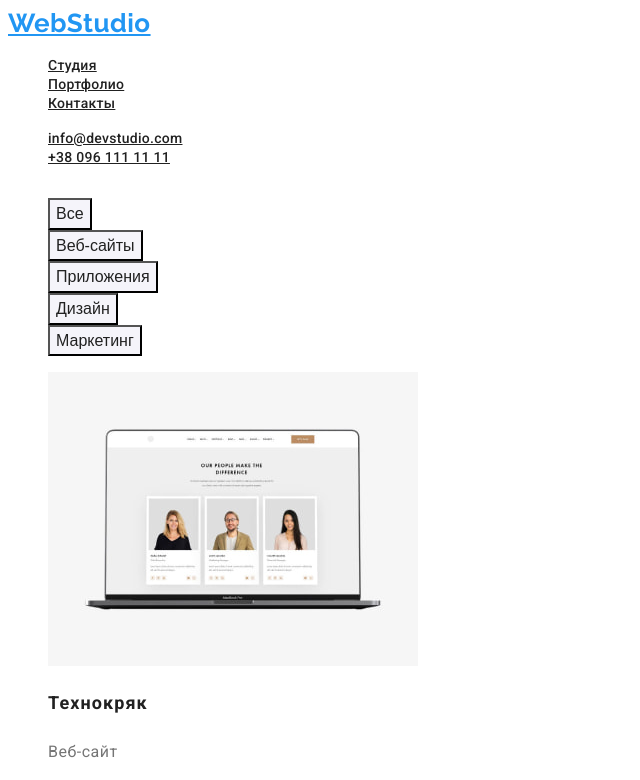
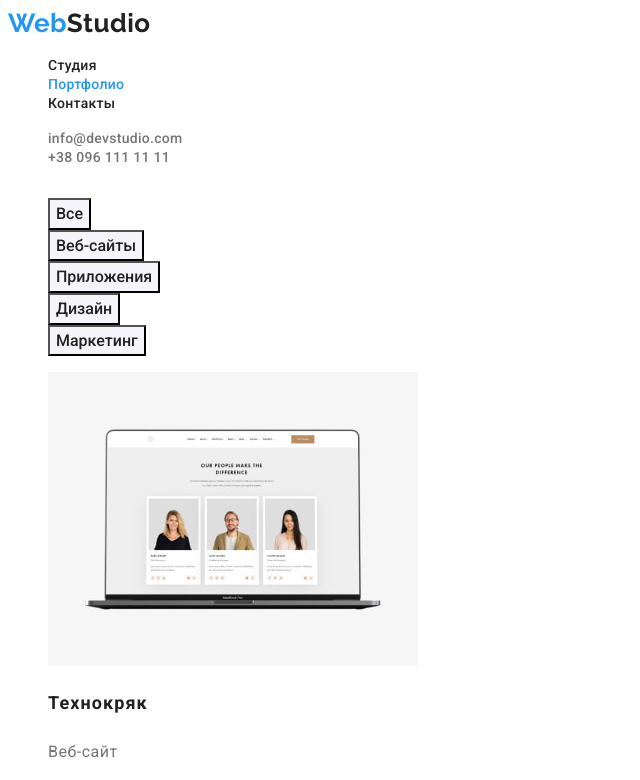
Before and after one commit to MilenaNeradovich/goit-markup-hw-02, a plain HTML site: page portfolio.html in a window 1280 px wide. Shown: the top 780 px of the page, without its empty margins (0-640 px from the left). Drawn offline with Linux system fonts and the light colour scheme.

Commit message:
Исправление ошибок в ДР 2

```diff
--- a/css/styles.css
+++ b/css/styles.css
@@ -24,6 +24,10 @@ ul {
   list-style: none;
 }
 
+a {
+  text-decoration: none;
+}
+
 .logo {
   color: var(--accent-color);
   font-family: Raleway, sans-serif;
@@ -31,7 +35,9 @@ ul {
   font-size: 26px;
   line-height: 1.2;
 }
-
+.logo-header {
+  color: var(--main-text-color);
+}
 /* site-nav */
 .site-nav .link {
   color: var(--main-text-color);
@@ -45,9 +51,13 @@ ul {
   color: var(--accent-color);
 }
 
+.site-nav .link.current {
+  color: var(--accent-color);
+}
+
 /* site-contacts */
 .site-contacts .link {
-  color: var(--main-text-color);
+  color: var(--second-color-text);
   font-weight: 500;
   font-size: 14px;
   line-height: 1.14;
@@ -57,6 +67,7 @@ ul {
 .site-contacts .link:focus {
   color: var(--accent-color);
 }
+
 .hero {
   background-color: #2f303a;
   width: 1600px;
@@ -137,9 +148,12 @@ ul {
 .footer {
   background-color: #2f303a;
 }
-
+.logo-footer {
+  color: var(--white-color);
+}
 /* contacts-footer */
 .contacts-footer {
+  font-style: normal;
   font-weight: 400;
   font-size: 14px;
   line-height: 1.71;
@@ -161,6 +175,7 @@ ul {
 .portfolio-nav .link {
   color: var(--main-text-color);
   background-color: #f5f4fa;
+  font-family: inherit;
   cursor: pointer;
   font-weight: 500;
   font-size: 16px;
--- a/portfolio.html
+++ b/portfolio.html
@@ -14,14 +14,14 @@
 
 <body>
     <header>
-        <a href="#" class="logo">WebStudio</a>
+        <a href="#" class="logo">Web<span class="logo-header">Studio</span></a>
         <nav class="site-nav">
             <ul>
                 <li>
                     <a href="./index.html" class="link">Студия</a>
                 </li>
                 <li>
-                    <a href="#" class="link">Портфолио</a>
+                    <a href="#" class="link current">Портфолио</a>
                 </li>
                 <li>
                     <a href="#" class="link">Контакты</a>
@@ -107,7 +107,7 @@
         </section>
     </main>
     <footer class="footer">
-        <a href="#" class="logo">WebStudio</a>
+        <a href="#" class="logo">Web<span class="logo-footer">Studio</span></a>
         <address class="contacts-footer">
             <p>г. Киев, пр-т Леси Украинки, 26</p>
             <ul>
```
Also changed, not shown: index.html (+3 -3 lines).
